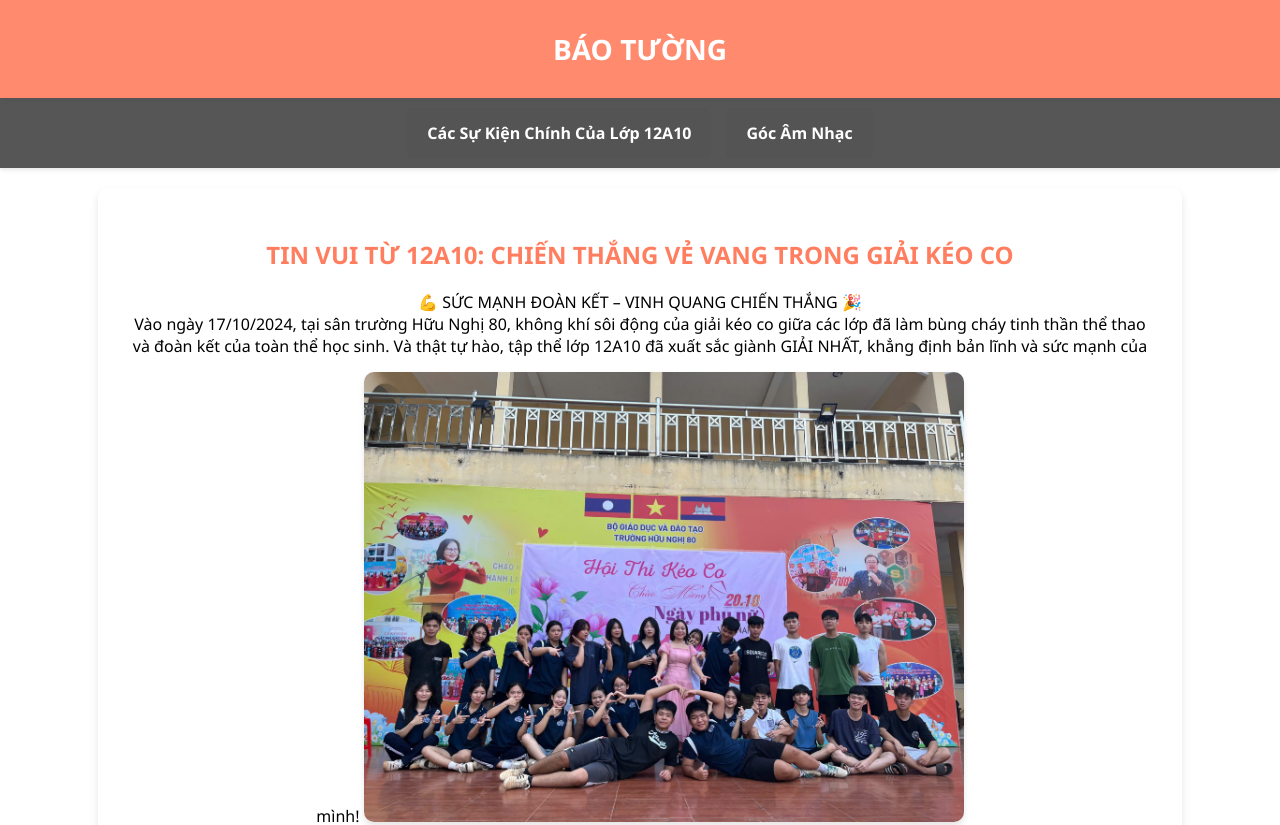
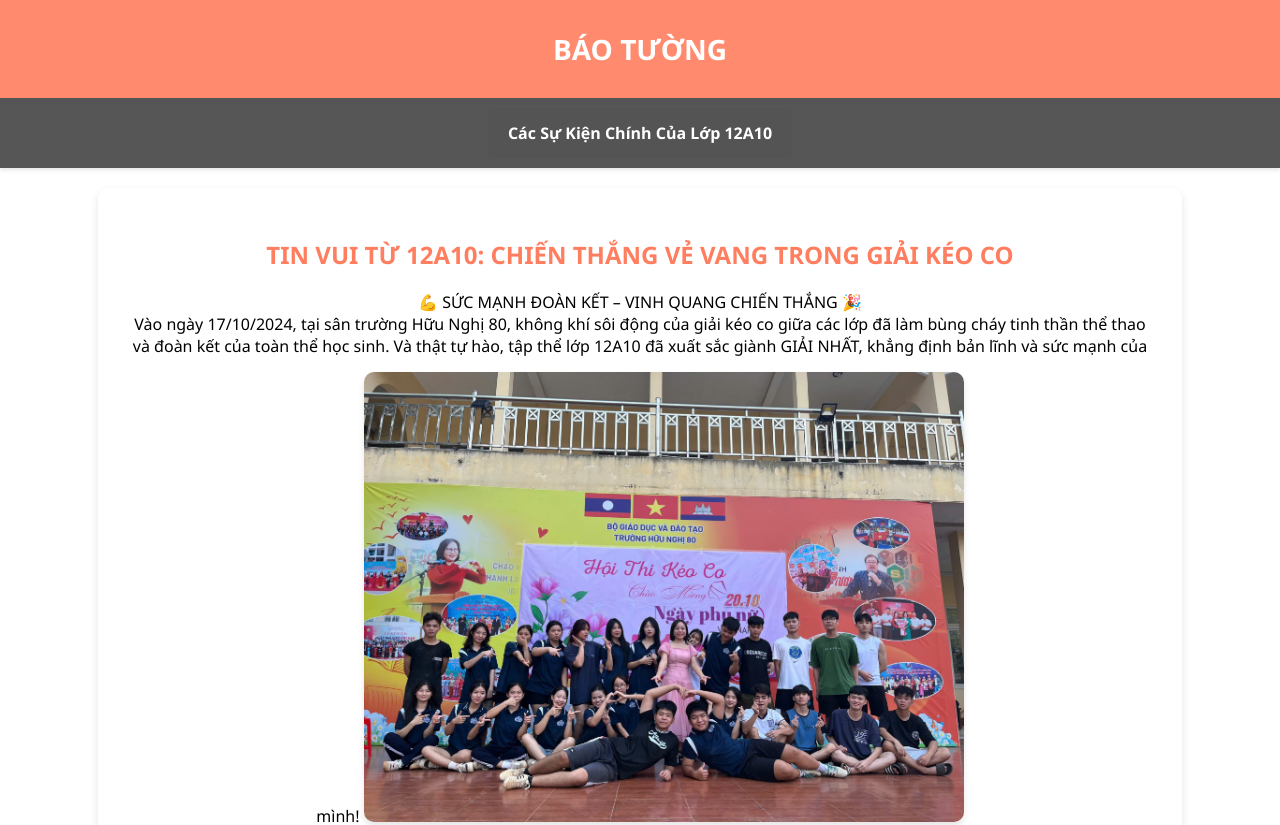
Before and after one commit to hhdvippro/nhomlanhanghuong, a plain HTML site: page index.html in a window 1280 px wide. Shown: the top 825 px of the page. Drawn offline with Linux system fonts and the light colour scheme.

Commit message:
Update index.html

```diff
--- a/index.html
+++ b/index.html
@@ -67,8 +67,6 @@
     <div class="header">BÁO TƯỜNG</div>
     <div class="menu">
         <a href="#sukien">Các Sự Kiện Chính Của Lớp 12A10</a>
-        <a href="#gocamnhac">Góc Âm Nhạc</a>
-
     </div>
     <div class="content" id="sukien">
         <h2>TIN VUI TỪ 12A10: CHIẾN THẮNG VẺ VANG TRONG GIẢI KÉO CO</h2>
```
